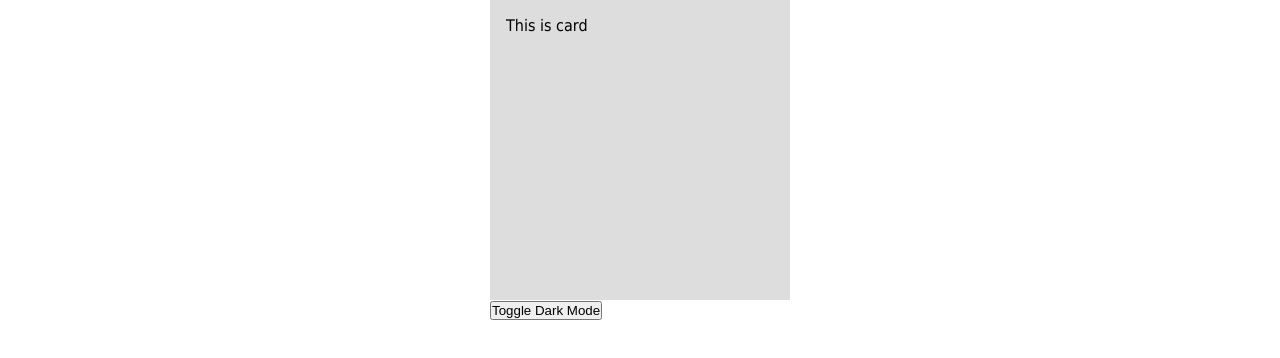
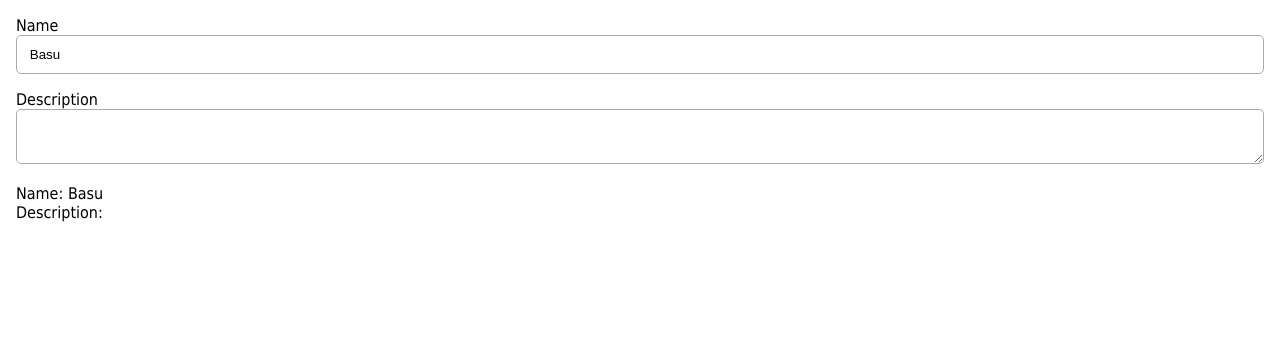
Before and after one commit to basu-dev/Advanced-Angular-, an Angular app: page / in a window 1280 px wide. Shown: the top 358 px of the page. Built offline with nearby package versions, Linux system fonts and the light colour scheme.

Commit message:
custom two way binding

```diff
--- a/src/app/app.component.html
+++ b/src/app/app.component.html
@@ -1,4 +1,5 @@
 <!-- <app-match-media-test></app-match-media-test> -->
 <!-- <app-form-persistence-test></app-form-persistence-test> -->
 <!-- <app-height-calculate-test></app-height-calculate-test> -->
-<app-broadcast-channel-test></app-broadcast-channel-test>
+<!-- <app-broadcast-channel-test></app-broadcast-channel-test> -->
+<app-two-way-binding-test></app-two-way-binding-test>
--- a/src/app/app.module.ts
+++ b/src/app/app.module.ts
@@ -7,6 +7,7 @@ import { BroadcastChannelModule } from './broadcast-channel/broadcast-channel.mo
 import { FormPersistenceModule } from './form-persistence/form-persistence.module';
 import { HeightCalculateModule } from './height-calculate/height-calculate.module';
 import { MediaMatchModule } from './media-match/media-match.module';
+import { TwoWayBindingModule } from './two-way-binding/two-way-binding.module';
 
 @NgModule({
   declarations: [
@@ -18,7 +19,8 @@ import { MediaMatchModule } from './media-match/media-match.module';
     MediaMatchModule,
     FormPersistenceModule,
     HeightCalculateModule,
-    BroadcastChannelModule
+    BroadcastChannelModule,
+    TwoWayBindingModule
   ],
   providers: [],
   bootstrap: [AppComponent]
--- /dev/null
+++ b/src/app/two-way-binding/test/two-way-binding-test/two-way-binding-test.component.html
@@ -0,0 +1,18 @@
+<div class="layout">
+    <form>
+        <div class="form-group">
+            <label>Name</label>
+            <input class="form-control" [(twoWay)]="name">
+        </div>
+
+        <div class="form-group">
+            <label>Description</label>
+            <textarea class="form-control" [(twoWay)]="description"></textarea>
+        </div>
+    </form>
+    <div>
+        Name: {{name}}
+    </div>
+    <p>Description: </p>
+    <div>{{description}}</div>
+</div>
--- /dev/null
+++ b/src/app/two-way-binding/test/two-way-binding-test/two-way-binding-test.component.ts
@@ -0,0 +1,16 @@
+import { Component, OnInit } from '@angular/core';
+
+@Component({
+  selector: 'app-two-way-binding-test',
+  templateUrl: './two-way-binding-test.component.html',
+  styleUrls: ['./two-way-binding-test.component.scss']
+})
+export class TwoWayBindingTestComponent implements OnInit {
+
+  constructor() { }
+
+  ngOnInit(): void {
+  }
+  name = "Basu";
+  description = "";
+}
--- /dev/null
+++ b/src/app/two-way-binding/two-way-binding.directive.ts
@@ -0,0 +1,39 @@
+import { Directive, ElementRef, EventEmitter, Input, Output } from '@angular/core';
+import { distinctUntilChanged, fromEvent, map, merge, mergeMap, Subject, takeUntil } from 'rxjs';
+
+@Directive({
+  selector: '[twoWay]'
+})
+export class TwoWayBindingDirective {
+
+  @Input('twoWay') value: any;
+
+  @Output('twoWayChange') emitter = new EventEmitter<any>();
+  destroy$ = new Subject<void>();
+
+  constructor(private el: ElementRef) {
+
+  }
+
+  ngAfterViewInit() {
+    let onInput$ = fromEvent(this.el.nativeElement, 'input');
+    this.el.nativeElement.value = this.value;
+
+    onInput$
+      .pipe(
+        takeUntil(this.destroy$),
+        distinctUntilChanged(),
+        map((event: any) => event.target.value)
+      ).subscribe(
+        value => {
+          this.emitter.emit(value);
+          console.log(value);
+        }
+      );
+  }
+
+  ngOnDestroy() {
+    this.destroy$.next();
+    this.destroy$.complete();
+  }
+}
--- a/src/styles.scss
+++ b/src/styles.scss
@@ -8,6 +8,7 @@ body {
 }
 .form-group {
   margin-bottom: 1rem;
+  textarea.form-control,
   input.form-control {
     padding: 0.7rem 0.8rem;
     border: 1px solid #aaa;
@@ -25,3 +26,7 @@ body {
     cursor: pointer;
   }
 }
+
+.layout {
+  padding: 1rem;
+}
```
Also changed, not shown: src/app/two-way-binding/two-way-binding.module.ts (added, +20 -0 lines), src/app/app.component.ts (line endings or trailing spaces), src/app/two-way-binding/test/two-way-binding-test/two-way-binding-test.component.scss (added), 2 other files (tests, documents, lock files or other folders).
